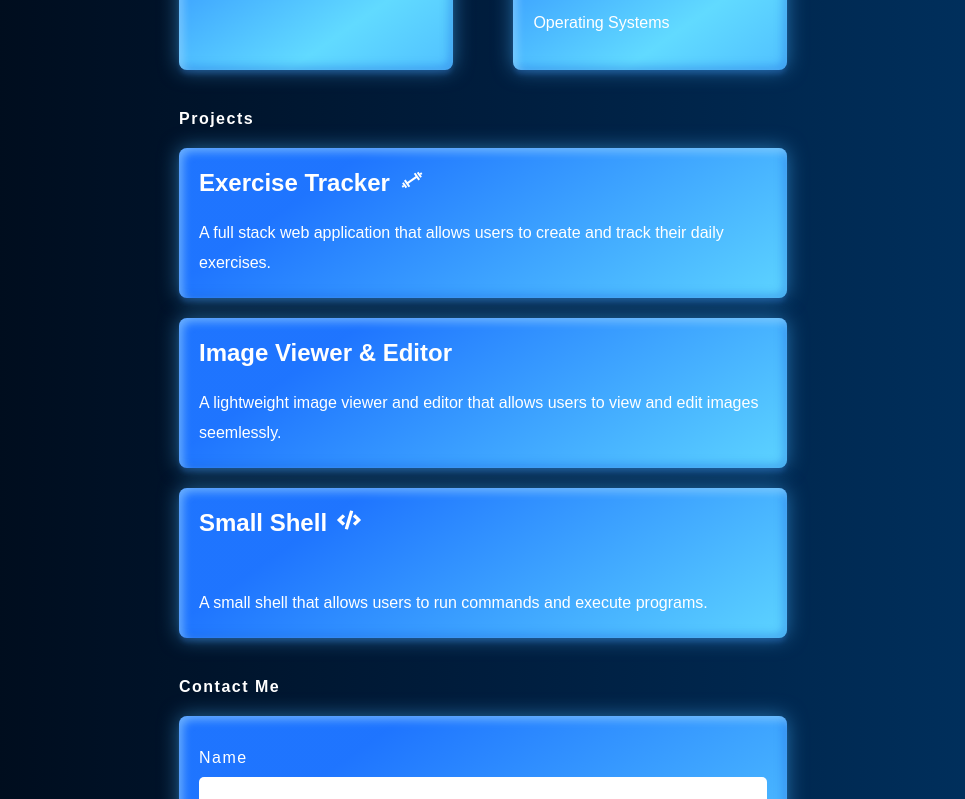
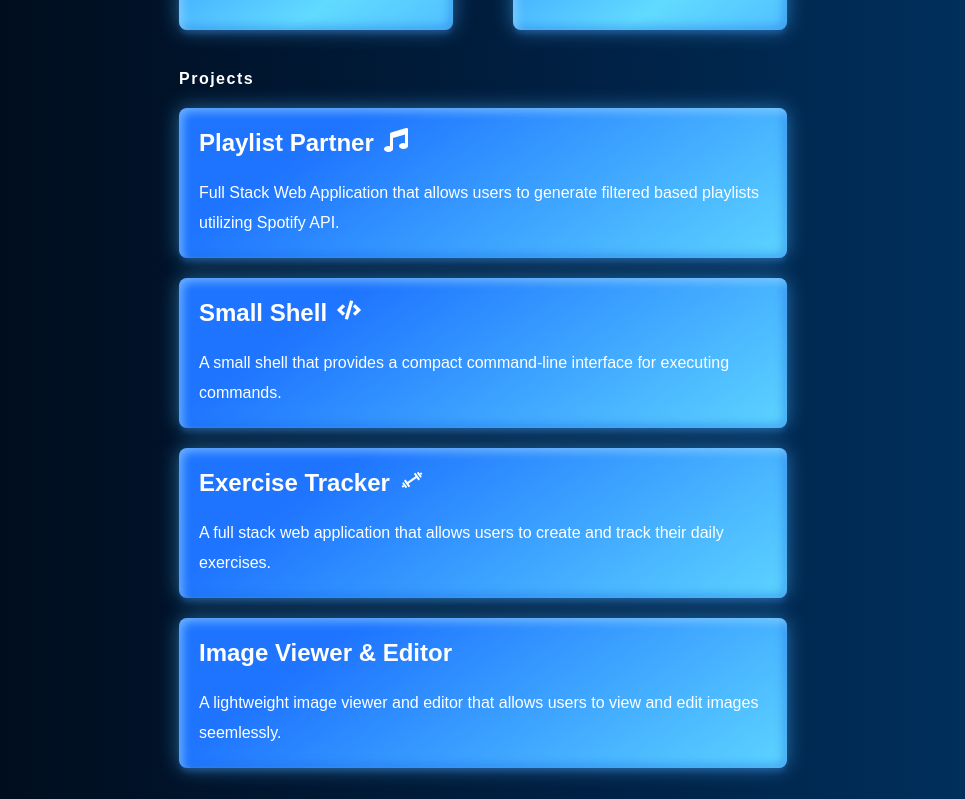
Before and after one commit to MrF1ow/Portfolio-Page, a React (Create React App) app: page / in a window 1280 px wide. Shown: the part 1261-2060 px from the top of the page, without its empty margins (157-1122 px from the left). Built offline with nearby package versions, Linux system fonts and the light colour scheme; some icons are missing.

Commit message:
Updated Projects and About Me

```diff
--- a/src/components/About.js
+++ b/src/components/About.js
@@ -13,9 +13,7 @@ function About() {
                         making this bot, doing the research, debugging, and just building something people could use, I fell in love with the field of
                         computer science. That summer I switched majors and never looked back.</div>
                     <div className='about-text'>I have read and researched many different avenues my future career could go down, but being raised in a construction family, I always figure things out
-                        by using my own two hands. With this being said, I am currently looking for opportunities to experience the world of software engineering and development
-                        with my primary areas being in cloud development and full stack development. While these might be my focus points,
-                        all opportunities are welcome and desired. </div>
+                        by using my own two hands. With this being said, I am currently looking for opportunities to experience the world of software engineering and development.</div>
                     <div className='about-text'>Please feel free to contact me using the contact form below!</div>
                 </div>
             </div>
--- a/src/components/Projects.js
+++ b/src/components/Projects.js
@@ -9,9 +9,10 @@ function Projects() {
             <div className="max-width">
                 <div className="title">Projects</div>
                 <div className="projects-content">
+                    <RoundedCard title={project_data[3].title} description={project_data[3].description} image={project_data[3].image} link={project_data[3].link} icon={project_data[3].icon} />
+                    <RoundedCard title={project_data[2].title} description={project_data[2].description} image={project_data[2].image} link={project_data[2].link} icon={project_data[2].icon} />
                     <RoundedCard title={project_data[0].title} description={project_data[0].description} image={project_data[0].image} link={project_data[0].link} icon={project_data[0].icon} />
                     <RoundedCard title={project_data[1].title} description={project_data[1].description} image={project_data[1].image} link={project_data[1].link} icon={project_data[1].icon} />
-                    <RoundedCard title={project_data[2].title} description={project_data[2].description} image={project_data[2].image} link={project_data[2].link} icon={project_data[2].icon} />
                 </div>
             </div>
         </div>
--- a/src/data/project_data.js
+++ b/src/data/project_data.js
@@ -1,4 +1,4 @@
-import { FaCode } from "react-icons/fa";
+import { FaCode, FaMusic } from "react-icons/fa";
 import { CgGym } from "react-icons/cg";
 import { FaImage } from "react-icons/fa6";
 
@@ -19,10 +19,16 @@ const project_data = [
     },
     {
         "title": "Small Shell",
-        "description": "A small shell that allows users to run commands and execute programs.",
+        "description": "A small shell that provides a compact command-line interface for executing commands.",
         "icon": < FaCode />,
         "link": "https://github.com/MrF1ow/smallsh"
     },
+    {
+        "title": "Playlist Partner",
+        "description": "Full Stack Web Application that allows users to generate filtered based playlists utilizing Spotify API.",
+        "icon": <FaMusic />,
+        "link": "https://playlist-partner.vercel.app/"
+    }
 ]
 
 export default project_data;
```
